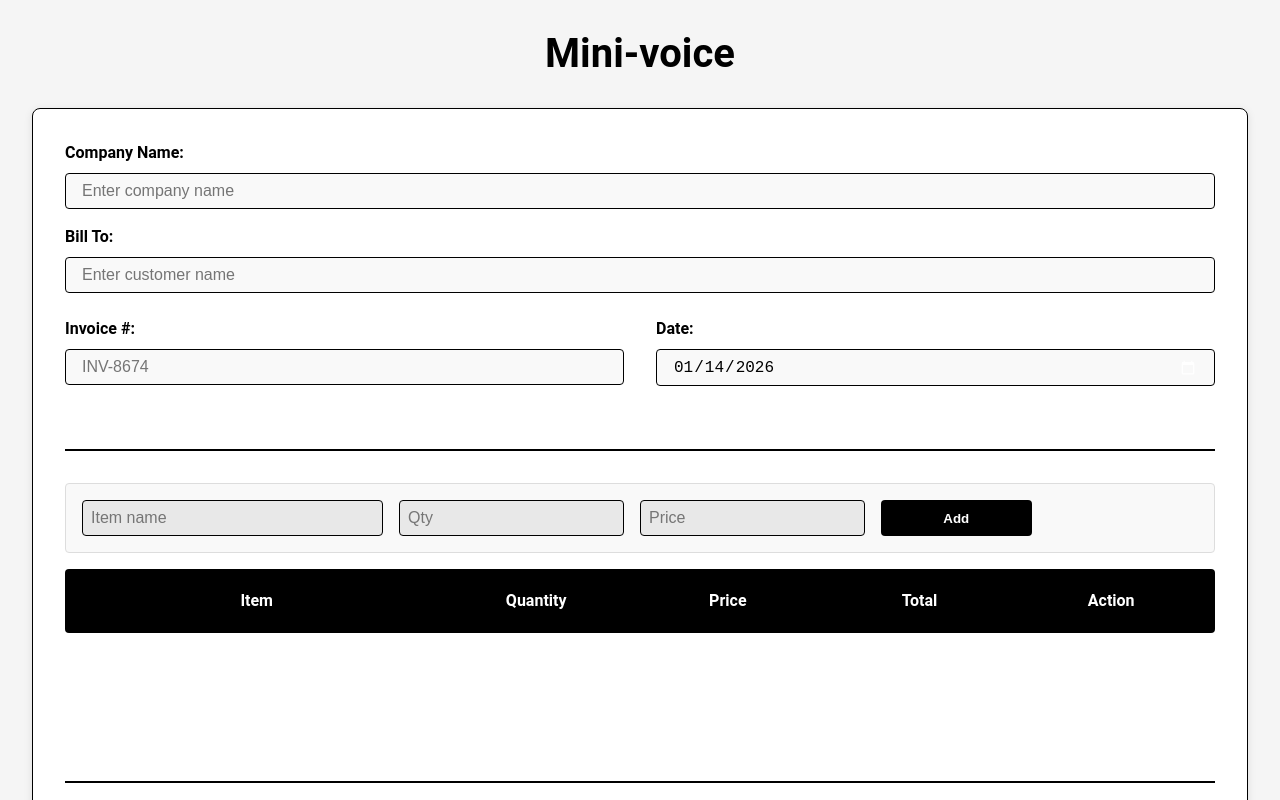
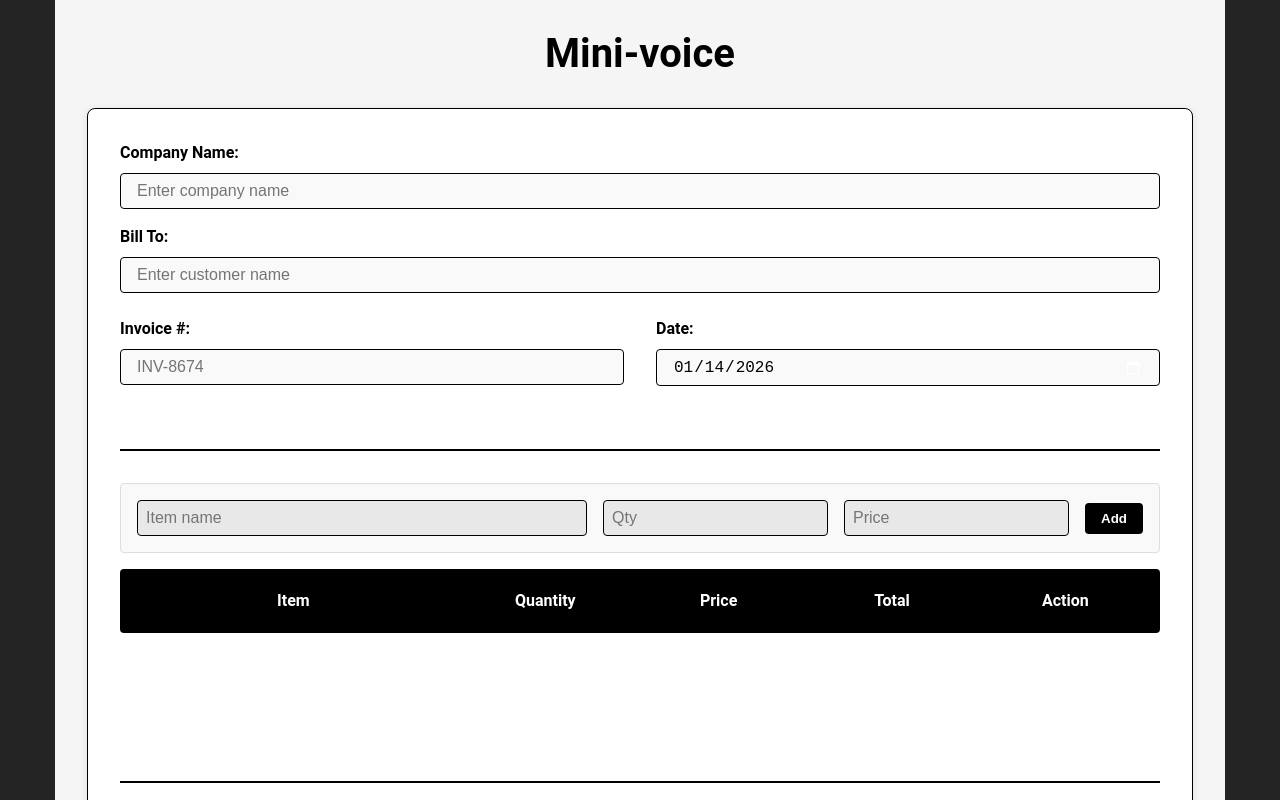
Before and after one commit to ij-2005/invoice-zystem, a React (Vite) app in the folder mini-voice/: page / in a window 1280 px wide. Shown: the top 800 px of the page. Built offline with nearby package versions, Linux system fonts and the light colour scheme.

Commit message:
centered the inputs of invoice

```diff
--- a/mini-voice/src/App.css
+++ b/mini-voice/src/App.css
@@ -142,6 +142,7 @@
 
 /* Invoice Items Section */
 .invoice-items {
+  margin-top: 1rem;
   margin-bottom: 2rem;
   padding-bottom: 2rem;
   border-bottom: 2px solid #000;
@@ -167,13 +168,17 @@
 
 .items-input-row {
   display: grid;
-  grid-template-columns: 2fr 1fr 1fr 1fr 1fr;
+  grid-template-columns: 2fr 1fr 1fr auto; /* last column adjusts to button width */
   gap: 1rem;
   padding: 1rem;
   background-color: #f9f9f9;
   border: 1px solid #ddd;
   border-radius: 4px;
-  margin-bottom: 1rem;
+  margin-bottom: 2px;
+
+  width: max-content;   /* shrink row to fit inputs + button */
+  margin: 0 auto;       /* center horizontally in parent */
+  align-items: center;  /* vertical center of inputs/buttons */
 }
 
 .item-input {
@@ -324,32 +329,23 @@
 /* print */
 
 @media print {
-  body * {
-    visibility: hidden; /* hide everything by default */
+  .item-row {
+    background-color: transparent; /* remove colors */
+    border: 1px solid #000;       /* clear table borders */
   }
 
-  .invoice-container, .invoice-container * {
-    visibility: visible; /* show only the invoice */
+  .final-total-row {
+    background-color: transparent;
+    border: 2px solid #000;
+    color: #000;
   }
 
-  .invoice-container {
-    position: absolute;
-    left: 0;
-    top: 0;
+  .detail-input {
+    border: none;
+    font-weight: bold;
   }
 
-  .item-input, .items-input-row {
-    visibility: hidden;
-  }
-
-  .add-button,
-  .item-column button,
-  .print-button {
-    display: none; /* hide buttons in print */
-  }
-
-  input {
-    border: none;
-    background: transparent;
+  body {
+    font-size: 14pt;
   }
 }
```
